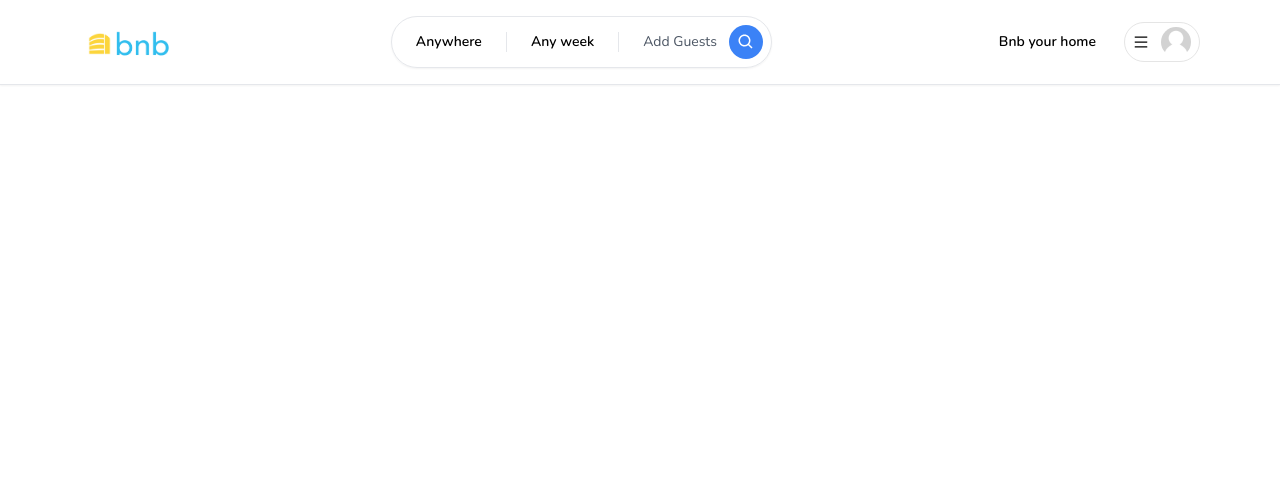
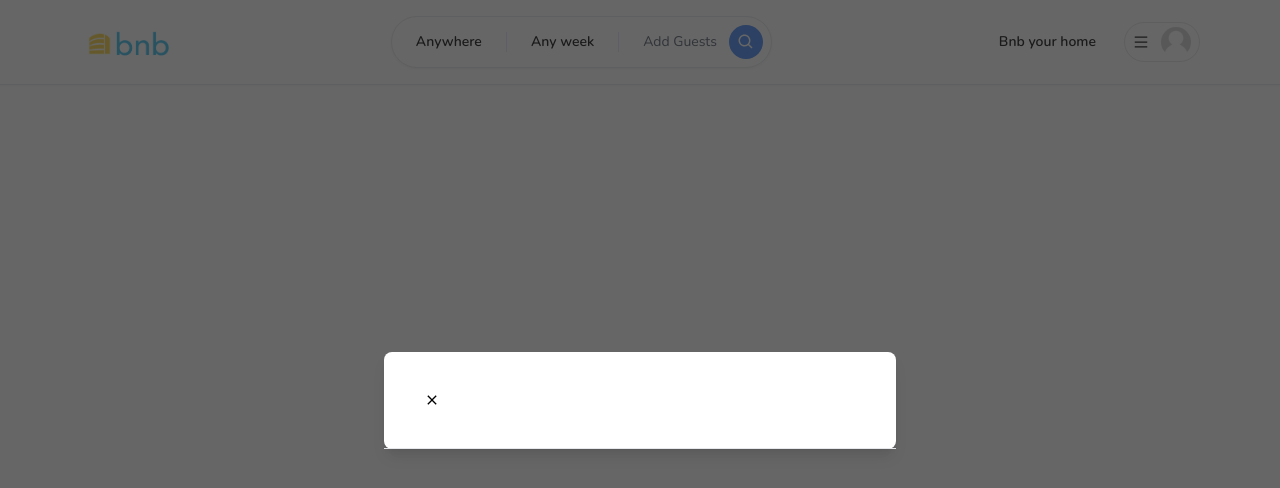
Before and after one commit to rorense/bed-breakfast, a Next.js app in the folder bnb/: page / in a window 1280 px wide. Shown: the top 488 px of the page. Built offline with nearby package versions, Linux system fonts and the light colour scheme.

Commit message:
Working on modal

```diff
--- /dev/null
+++ b/bnb/app/components/modals/Modal.tsx
@@ -0,0 +1,108 @@
+"use client";
+import React, { useCallback, useEffect, useState } from "react";
+import { IoMdClose } from "react-icons/io";
+
+interface ModalProps {
+  isOpen: boolean;
+  onClose: () => void;
+  onSubmit: () => void;
+  title: string;
+  body: React.ReactElement;
+  footer: React.ReactElement;
+  actionLabel: string;
+  disabled: boolean;
+  secondaryAction: () => void;
+  secondaryLabel: string;
+}
+
+const Modal: React.FC<ModalProps> = ({
+  isOpen,
+  onClose,
+  actionLabel,
+  body,
+  disabled,
+  footer,
+  onSubmit,
+  secondaryAction,
+  secondaryLabel,
+  title,
+}) => {
+  const [showModal, setShowModal] = useState(isOpen);
+
+  //   Show modal
+  useEffect(() => {
+    setShowModal(isOpen);
+  }, [isOpen]);
+
+  //   Close Modal
+  const handleClose = useCallback(() => {
+    if (disabled) {
+      return;
+    }
+
+    setShowModal(false);
+    // We use set time out here to work alongside the animation
+    setTimeout(() => {
+      onClose();
+    }, 300);
+  }, [disabled, onClose]);
+
+  //  Handle submit
+  const handleSubmit = useCallback(() => {
+    if (disabled) {
+      return;
+    }
+    onSubmit();
+  }, [disabled, onSubmit]);
+
+  //   Handle secondary action
+  const handleSecondaryAction = useCallback(() => {
+    if (disabled || !secondaryAction) {
+      return;
+    }
+    secondaryAction();
+  }, [disabled, secondaryAction]);
+
+  if (!isOpen) {
+    return null;
+  }
+
+  return (
+    <>
+      {/* For Modal background */}
+      <div className="justify-center items-center flex overflow-x-hidden overflow-y-auto fixed inset-0 z-50 outline-none focus:outline-none bg-neutral-800/70">
+        {/* For responsive design */}
+        <div className="relative w-full md:w-4/6 lg:w-3/6 xl:w-2/5 my-6 mx-auto h-full lg:h-auto md:h-auto ">
+          {/* Content */}
+          <div
+            className={`translate duration-300 h-full ${
+              showModal ? "translate-y-0" : "translate-y-full"
+            } ${showModal ? "opacity-100" : "opacity-0"} `}
+          >
+            <div className="translate h-full lg:h-auto md:h-auto border-0 rounded-lg shadow-lg relative flex flex-col w-full bg-white outline-none focus:outline-none">
+              {/* Header */}
+              <div className="flex items-center p-6 rounded-t justify-center relative border-b-[1px]">
+                {/* Close button */}
+                <button
+                  onClick={handleClose}
+                  className="p-1 border-0 hover:opacity-70 transition absolute left-9"
+                >
+                  <IoMdClose size={16} />
+                </button>
+                <div className="text-lg font-semibold">{title}</div>
+                {/* Body */}
+                <div className="relative p-6 flex-auto">{body}</div>
+                {/* Footer */}
+                <div className="flex flex-col gap-2 p-6">
+                  <div className="flex flex-row items-center gap-4 w-full"></div>
+                </div>
+              </div>
+            </div>
+          </div>
+        </div>
+      </div>
+    </>
+  );
+};
+
+export default Modal;
--- a/bnb/app/components/navbar/Navbar.tsx
+++ b/bnb/app/components/navbar/Navbar.tsx
@@ -1,3 +1,4 @@
+"use client";
 import React from "react";
 import Container from "../Container";
 import Logo from "./Logo";
--- a/bnb/app/layout.tsx
+++ b/bnb/app/layout.tsx
@@ -2,6 +2,7 @@
 import "./globals.css";
 import { Nunito } from "next/font/google";
 import Navbar from "./components/navbar/Navbar";
+import Modal from "./components/modals/Modal";
 
 export const metadata: Metadata = {
   title: "BnB - Rent a BnB now!",
@@ -18,6 +19,7 @@
   return (
     <html lang="en">
       <body className={font.className}>
+        <Modal isOpen />
         <Navbar />
         {children}
       </body>
```
